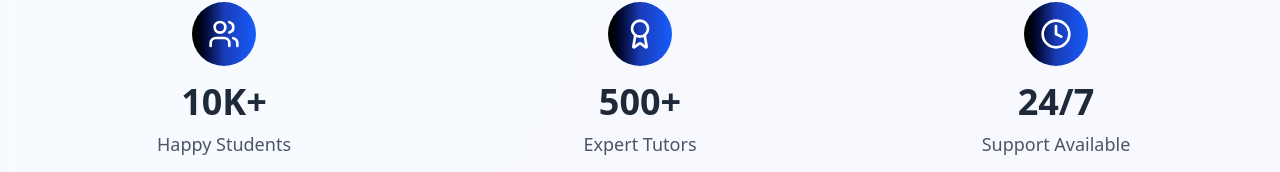
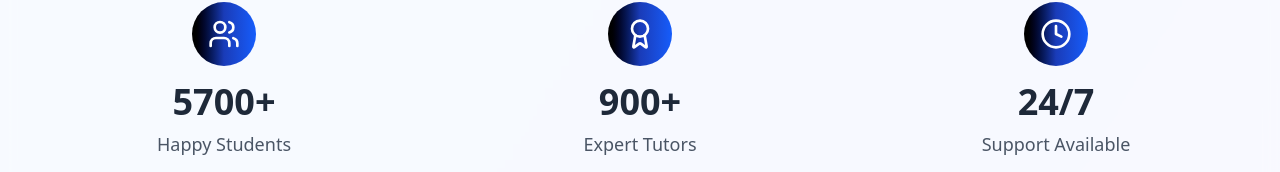
Before and after one commit to KriishChheda/OggnTech, a React (Vite) app: page /contact-us in a window 1280 px wide. Shown: the part 416-588 px from the top of the page. Built offline with nearby package versions, Linux system fonts and the light colour scheme.

Commit message:
changes made in the contact-us page

```diff
--- a/src/components/ContactUsPage.jsx
+++ b/src/components/ContactUsPage.jsx
@@ -66,13 +66,14 @@ export default function ContactUsPage() {
 
   // ContactMethods is an array of objects. Each object is one method of contacting the organisation.
   const stats = [
-    { icon: Users, number: '10K+', label: 'Happy Students' },
-    { icon: Award, number: '500+', label: 'Expert Tutors' },
+    { icon: Users, number: '5700+', label: 'Happy Students' },
+    { icon: Award, number: '900+', label: 'Expert Tutors' },
     { icon: Clock, number: '24/7', label: 'Support Available' }
   ];
 
   return (
     <div className="min-h-screen bg-gradient-to-br from-blue-50 via-indigo-50 to-purple-50">
+
       {/* Header Section */}
       <section id="headerSection">
       <div className="relative overflow-hidden bg-gradient-to-r from-black via-blue-800 to-blue-600 text-white">
@@ -95,6 +96,7 @@ export default function ContactUsPage() {
         </div>
       </div>
     </section>
+
       {/* Stats Section */}
       <section id="stats">
       <div className="py-16 bg-white/50 backdrop-blur-sm">
@@ -112,7 +114,7 @@ export default function ContactUsPage() {
           </div>
         </div>
       </div>
-    </section>
+      </section>
 
       <div className="max-w-7xl mx-auto px-4 sm:px-6 lg:px-8 py-16">
         <div className="grid grid-cols-1 lg:grid-cols-2 gap-16">
```
